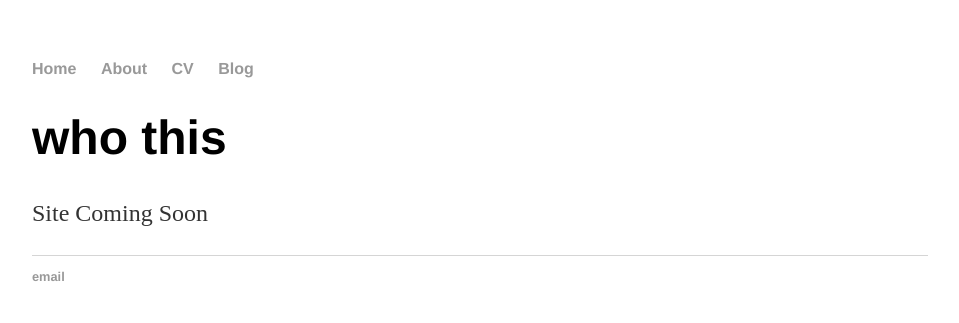
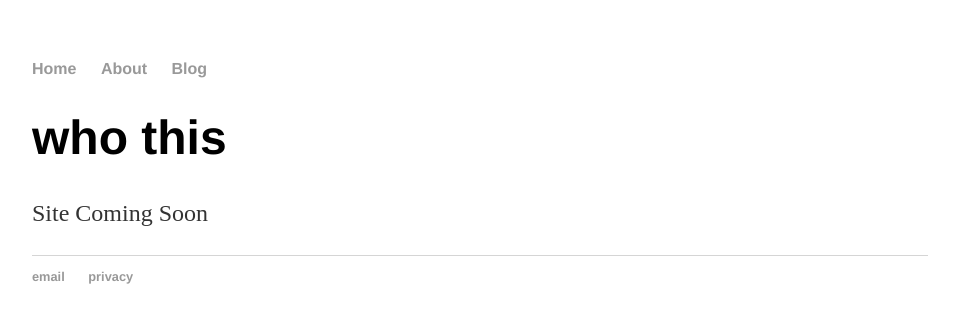
Before and after one commit to Watooka-Films/watooka-films, a Jekyll site: the page built from index.html, in a window 1280 px wide. Shown: the top 323 px of the page, without its empty margins (160-1119 px from the left). Built offline with Jekyll 4.4.1, drawn with Linux system fonts in a browser that asks for light colours.

Commit message:
Update default.html
added privacy link

```diff
--- a/_layouts/default.html
+++ b/_layouts/default.html
@@ -10,7 +10,7 @@
 	    		<ul>
 	        		<li><a href="/">Home</a></li>
 		        	<li><a href="/about">About</a></li>
-	        		<li><a href="/cv">CV</a></li>
+
 	        		<li><a href="/blog">Blog</a></li>
 	    		</ul>
 			</nav>
@@ -22,6 +22,7 @@
 			<footer>
 	    		<ul>
 	        		<li><a href="info@watookafilms.com">email</a></li>
+				<li><a href="/privacy">privacy</a></li>
 				</ul>
 			</footer>
 		</body>
```
